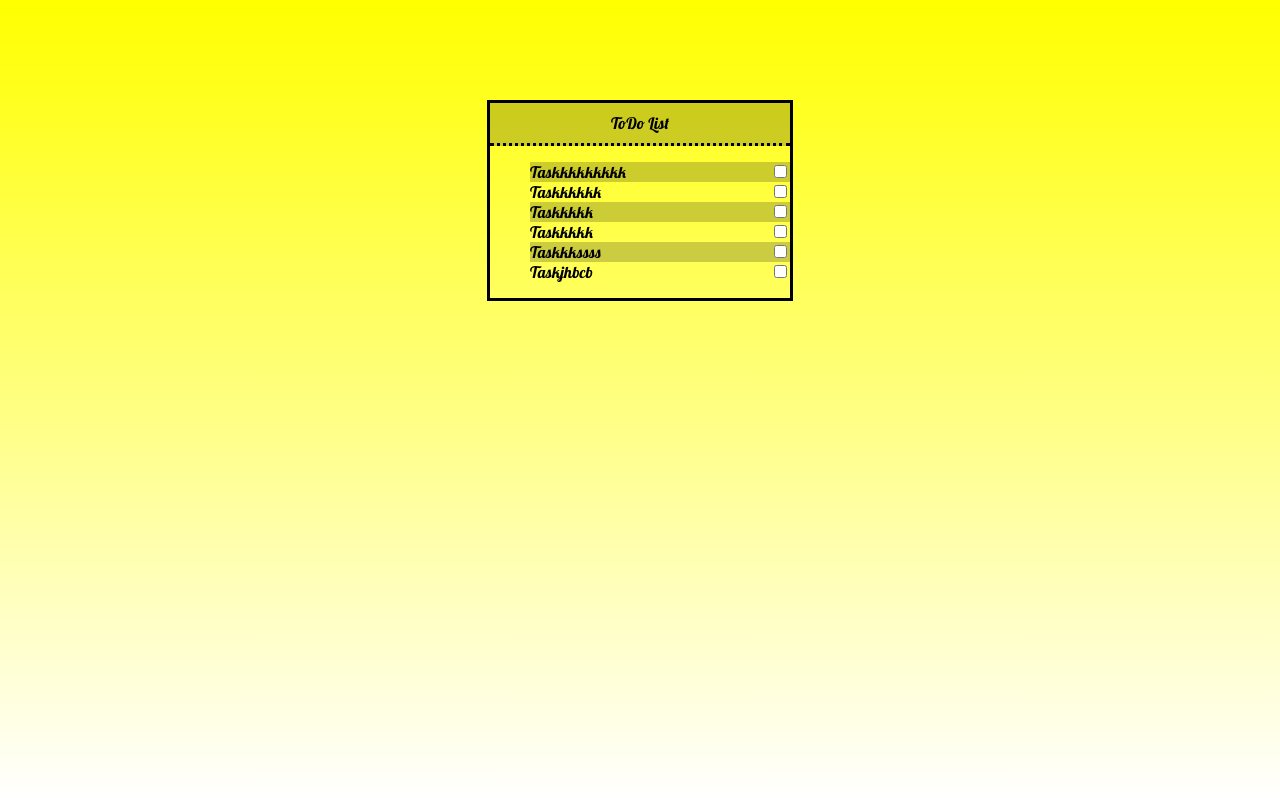
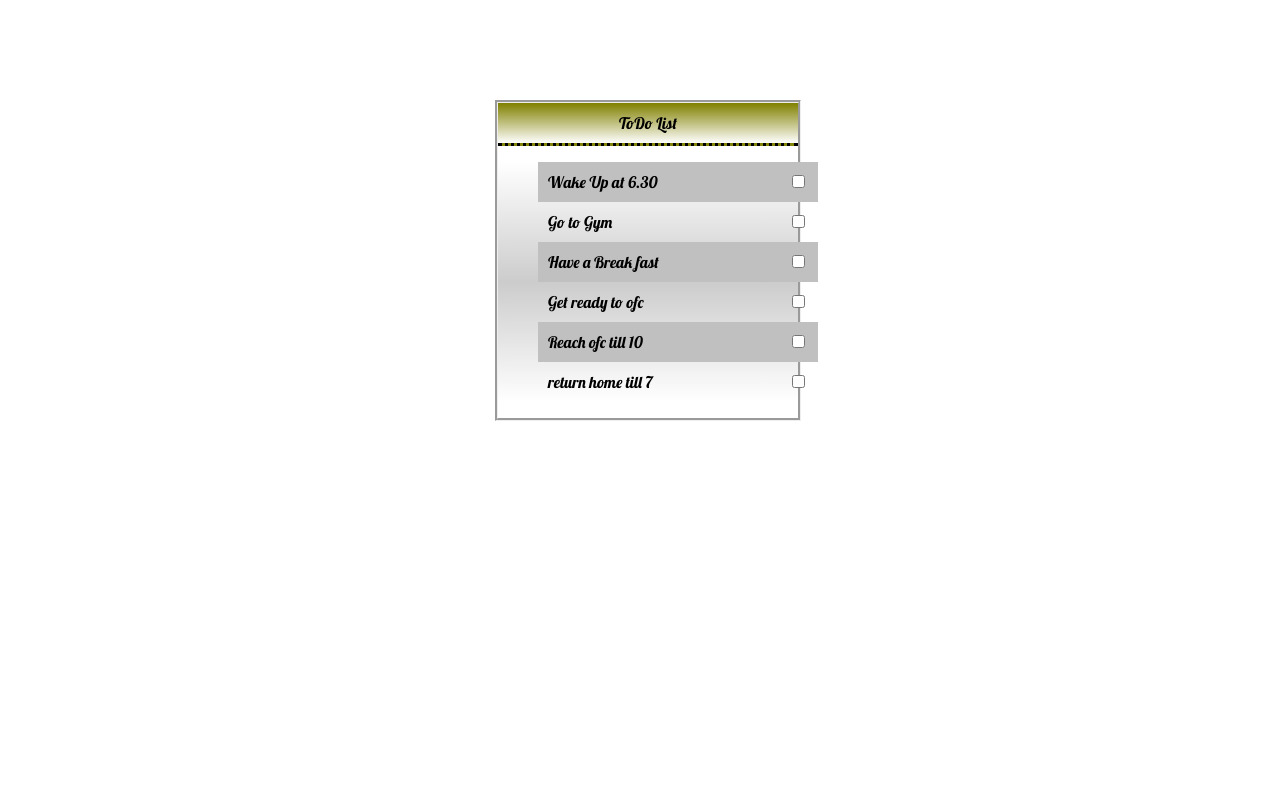
Before and after one commit to DurgeshMind1970/ToDo-List, a plain HTML site: page index.html in a window 1280 px wide. Drawn offline with Linux system fonts and the light colour scheme.

Commit message:
updated project

```diff
--- a/css/mystylesheet.css
+++ b/css/mystylesheet.css
@@ -1,9 +1,7 @@
 body{
-margin: 0;
-padding: 0;
 width: 100%;
 font-family: 'Lobster', cursive;
-background: linear-gradient(yellow,white);
+
 }
 
 .listbox{
@@ -11,17 +9,20 @@ background: linear-gradient(yellow,white);
 	margin: auto;
 	width: 300px;
 	margin-top: 100px;
-	border: solid;
+	border: groove;
 }
 .list{
- margin: auto;
-}
+
+ background: linear-gradient(white,rgba(0,0,0,.2), white);
+ }
 
 .header{
 	padding: 10px;
 	text-align: center;
 	border-bottom: dotted;
 	background-color: rgba(0,0,0,.2);
+	background: linear-gradient( olive,white);
+
 }
 
 
@@ -33,11 +34,15 @@ label {
 	float: left:
 
 }
-.listitem{
-	background-color: rgba(0,0,0,.2);
+
+.gray{
+	background-color: #c0c0c0;
 }
+
 li{
-	/* padding: 10px; */
+	position: relative;
+	width:100%;
+	padding: 10px;
 	list-style: none;
 
 }
@@ -46,6 +51,3 @@ input[type="checkbox"]:Checked +label {
 	text-decoration: line-through;
 	color: green;
 }
-ul{
-
-}
--- a/index.html
+++ b/index.html
@@ -10,15 +10,14 @@
 <body>
 	<div class="listbox">
 		<div class="header"><label>ToDo List</label></div>
-
 		<div class="list">
 			<ul>
-				<div class="listitem"><li><input type="checkbox"> <label>  Taskkkkkkkkk  </label></li></div>
-				<div ><li><input type="checkbox"> <label> Taskkkkkk </label></li></div>
-				<div class="listitem"><li><input type="checkbox"> <label>  Taskkkkk </label></li></div>
-				<div ><li><input type="checkbox"> <label>  Taskkkkk  </label></li></div>
-				<div class="listitem"><li><input type="checkbox"> <label>  Taskkkssss  </label></li></div>
-				<div><li><input type="checkbox"> <label>  Taskjhbcb  </label></li></div>
+				<li class="gray"><input type="checkbox"> <label>  Wake Up at 6.30 </label></li>
+				<li><input type="checkbox"> <label> Go to Gym </label></li>
+				<li class="gray"><input type="checkbox"> <label>  Have a Break fast </label></li>
+				<li><input type="checkbox"> <label>  Get ready to ofc  </label></li>
+				<li class="gray"><input type="checkbox"> <label>  Reach ofc till 10  </label></li>
+				<li><input type="checkbox"> <label>  return home till 7  </label></li>
 			</ul>
 
 		</div>
```
